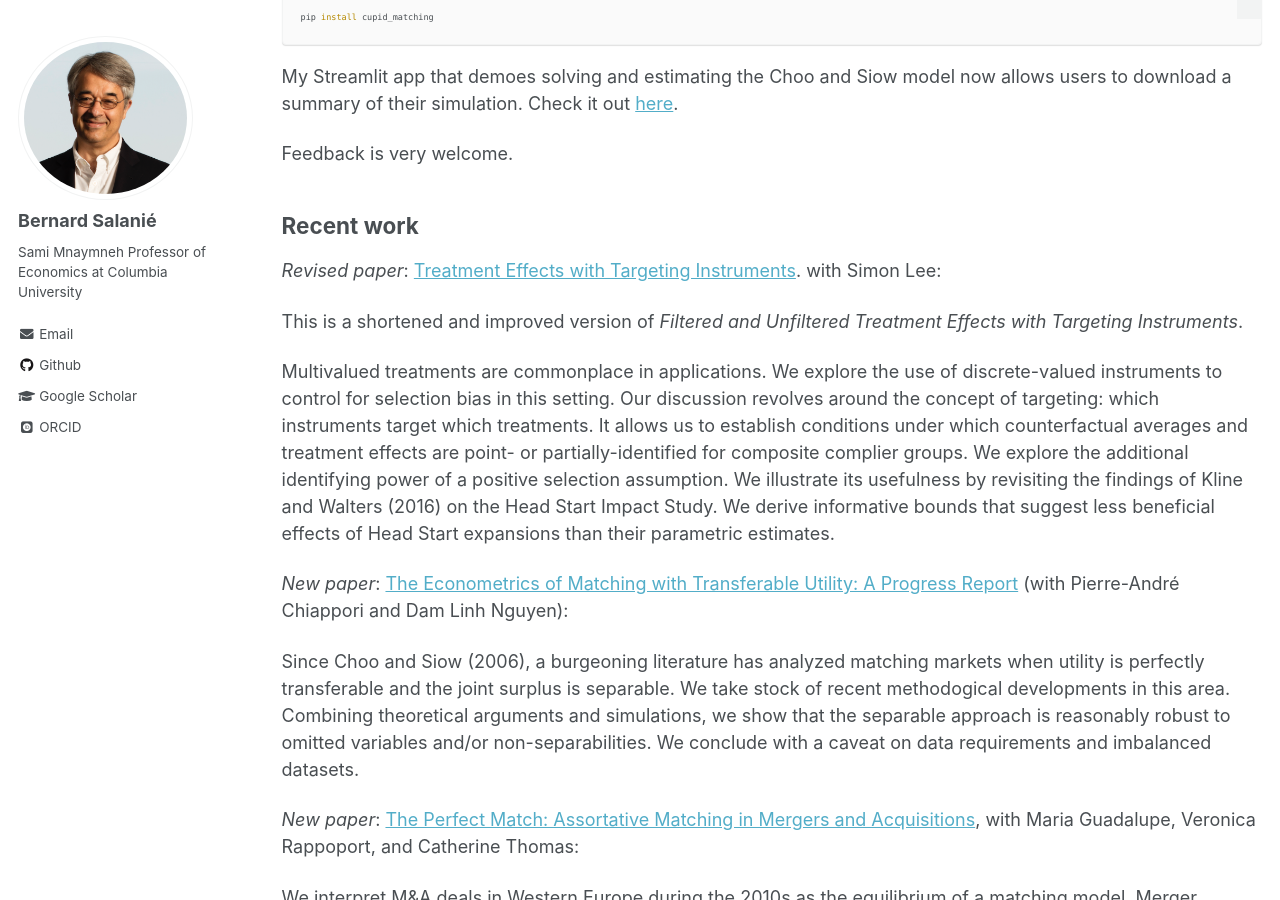
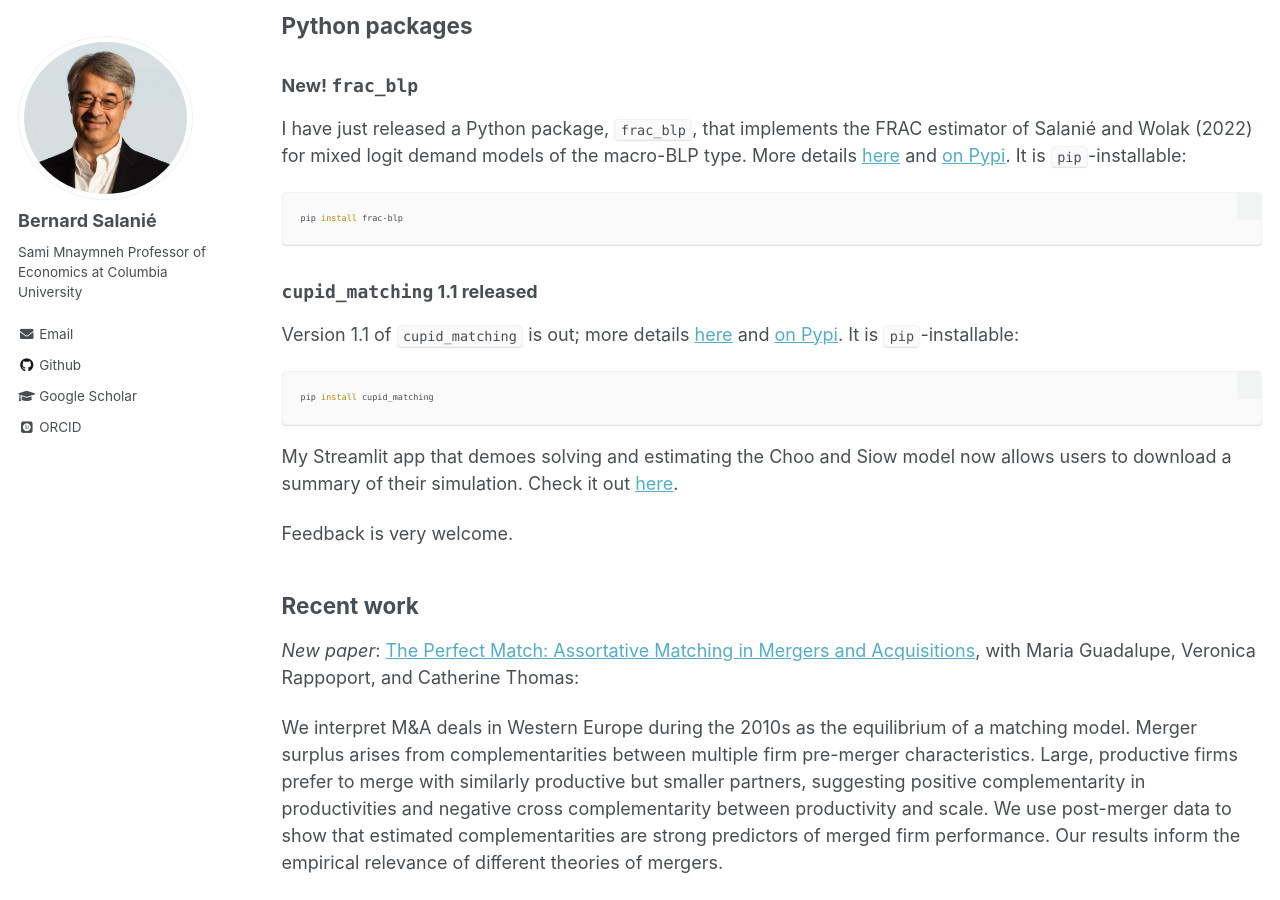
Before and after one commit to bsalanie/bsalanie.github.io, a Jekyll site: the page built from _pages/news.md, in a window 1280 px wide and 900 px high, scrolled down 1018 px. Built offline with Jekyll 4.4.1, drawn with Linux system fonts in a browser that asks for light colours; some web fonts are replaced; some of the changed text lies outside the part shown.

```diff
--- a/_pages/news.md
+++ b/_pages/news.md
@@ -42,16 +48,6 @@ Feedback is very welcome.
 
 ## Recent work
 
-_Revised paper_:  [Treatment Effects with Targeting Instruments](https://arxiv.org/abs/2007.10432).
-with Simon Lee:
-
-This is a shortened and improved version of *Filtered and Unfiltered Treatment Effects with Targeting Instruments*.
-
-Multivalued treatments are commonplace in applications. We explore the use of discrete-valued instruments to control for selection bias in this setting. Our discussion revolves around the concept of targeting: which instruments target which treatments. It allows us to establish conditions under which counterfactual averages and treatment effects are point- or partially-identified for composite complier groups. We explore the additional identifying power of a positive selection assumption. We illustrate its usefulness by revisiting the findings of Kline and Walters (2016) on the Head Start Impact Study. We derive informative bounds that suggest less beneficial effects of Head Start expansions than their parametric estimates.
-
-_New paper_: [The Econometrics of Matching with Transferable Utility: A Progress Report](https://bsalanie.github.io/files/CNSdraft11June2025.pdf) (with Pierre-André Chiappori and  Dam Linh Nguyen):
-
-Since Choo and Siow (2006), a burgeoning literature has analyzed matching markets when utility is perfectly transferable and the joint surplus is separable. We take stock of recent methodogical developments in this area. Combining theoretical arguments and simulations, we show that the separable approach is reasonably robust to omitted variables and/or non-separabilities. We conclude with a caveat on data requirements and imbalanced datasets.
 
 
 _New paper_: [The Perfect Match: Assortative Matching in Mergers and Acquisitions](https://bsalanie.github.io/files/PerfectMatch241122.pdf), with Maria Guadalupe, Veronica Rappoport, and
```
Also changed, not shown: other parts of _pages/news.md (+6 -0 lines).
